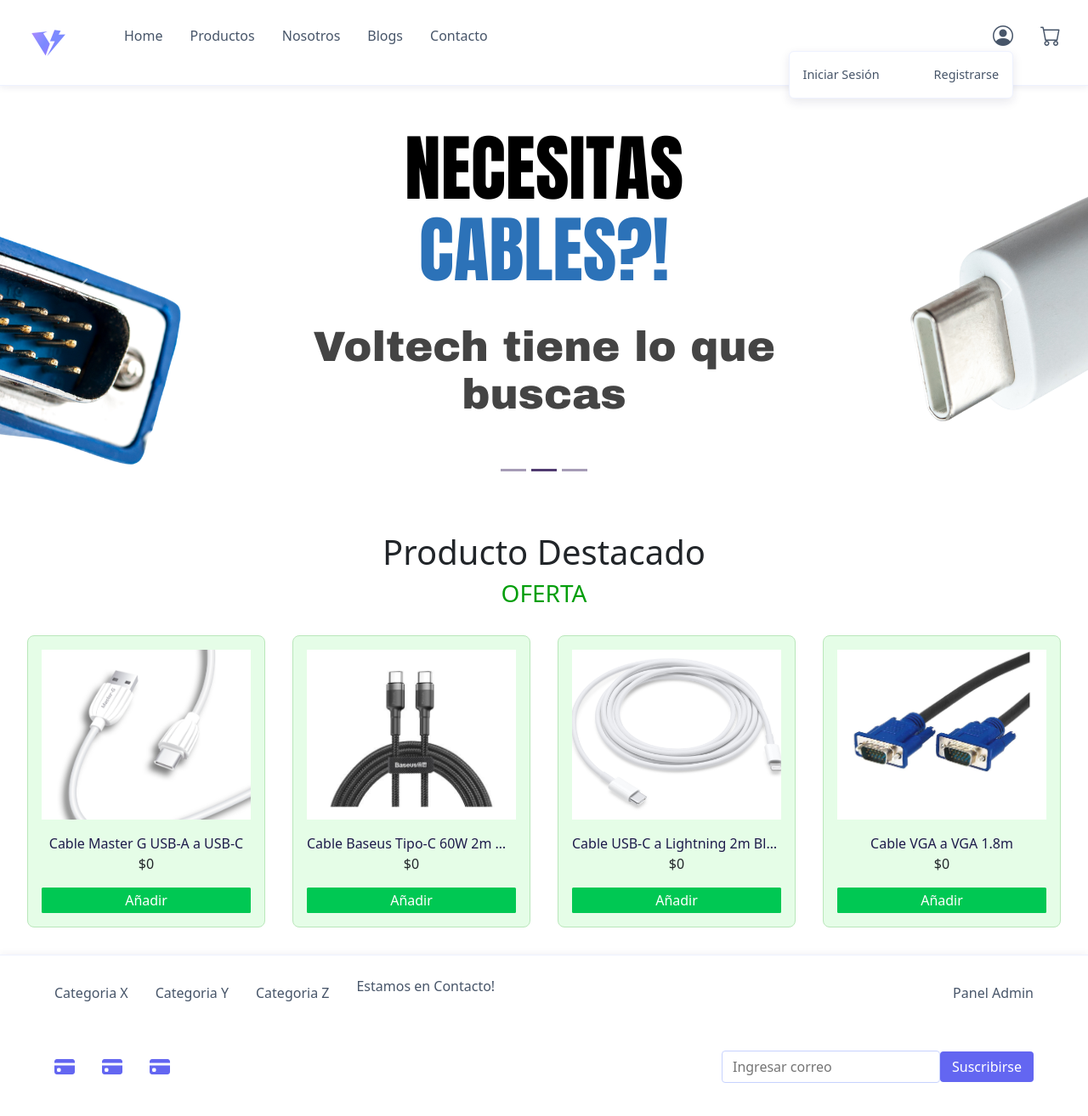
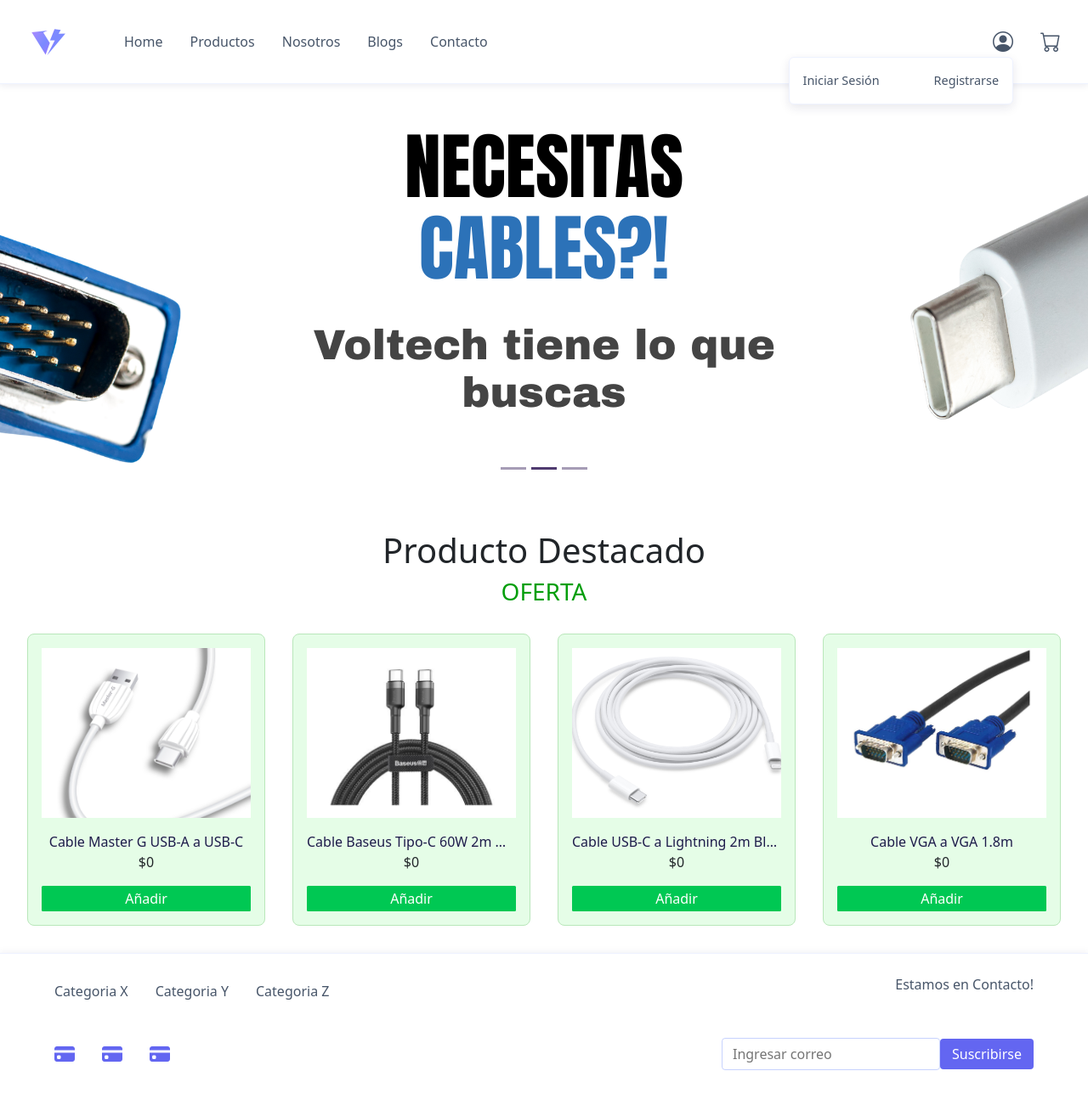
Before and after one commit to Vol-Tech/voltech-react, a React (Vite) app in the folder voltech-frontend/: page / in a window 1280 px wide. Shown: the whole page at 85% size. Built offline with nearby package versions, Linux system fonts and the light colour scheme.

Commit message:
modif/delete: modifque el footer y header con unos margin para que este mas alineado y elimine un font-weight que no era necesario junto a un link que estaba en el footer sobre admin que no deberia haber estado ahi

```diff
--- a/voltech-frontend/public/css/footer.css
+++ b/voltech-frontend/public/css/footer.css
@@ -15,6 +15,7 @@
   display: flex;
   flex-direction: row;
   gap: 2rem;
+  margin-bottom: -0.8rem;
 }
 
 .foot-info ul {
--- a/voltech-frontend/public/css/header.css
+++ b/voltech-frontend/public/css/header.css
@@ -34,6 +34,8 @@ header {
   list-style: none;
 
   gap: 2rem;
+
+  margin-bottom: 0rem;
 }
 
 .nav-tab ul li:last-child {
@@ -43,7 +45,6 @@ header {
 
 .nav-tab a {
   color: #475569;
-    font-weight: 500;
 
   text-decoration: none;
   transition: color 0.2s ease;
@@ -202,7 +203,7 @@ header {
     width: 100%;
   }
 
-    .menu-habilitar:checked ~ ul {
+  .menu-habilitar:checked~ul {
     display: flex;
   }
 }
--- a/voltech-frontend/src/components/Footer.jsx
+++ b/voltech-frontend/src/components/Footer.jsx
@@ -10,11 +10,6 @@ export default function Footer() {
             <li><a href="#">Categoria Y</a></li>
             <li><a href="#">Categoria Z</a></li>
             <li><p>Estamos en Contacto!</p></li>
-            <li>
-              <Link to="/admin/usuarios" className="link-admin">
-                Panel Admin
-              </Link>
-            </li>
           </ul>
         </div>
 
```
Lines whose indentation alone changed are shown as unchanged.
